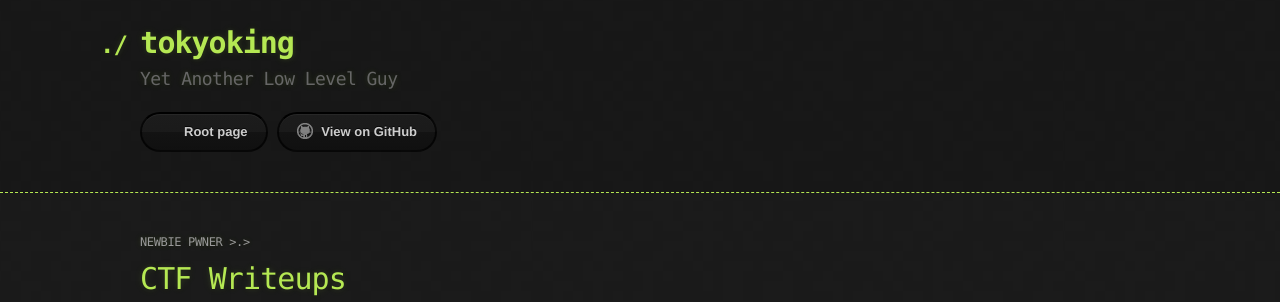
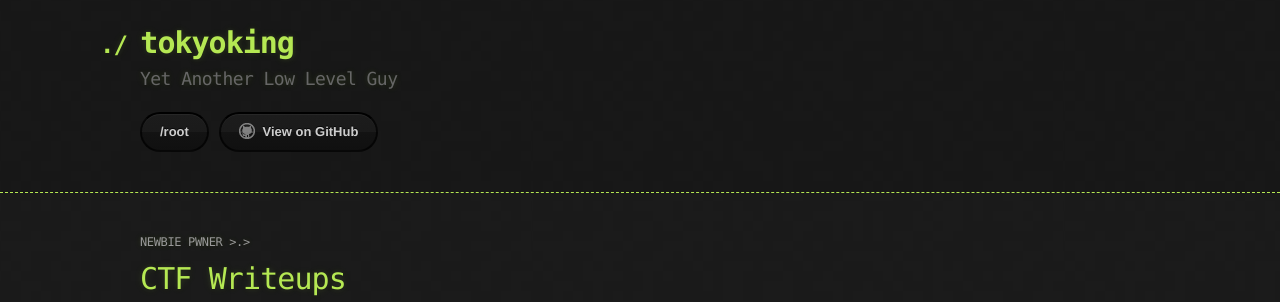
Before and after one commit to 4rsp/4rsp.github.io, a Jekyll site: the page built from index.md, in a window 1280 px wide. Shown: the top 302 px of the page. Built offline with Jekyll 4.4.1, drawn with Linux system fonts in a browser that asks for light colours.

Commit message:
Update default.html

```diff
--- a/_layouts/default.html
+++ b/_layouts/default.html
@@ -25,7 +25,7 @@
             <a href="{{ site.github.zip_url }}" class="btn">Download as .zip</a>
             <a href="{{ site.github.tar_url }}" class="btn">Download as .tar.gz</a>
           {% endif %}
-          <a href="/" class="btn btn-root-page"><span class="icon"></span>Root page</a>
+          <a href="/" class="btn btn-root-page">/root</a>
           <a href="{{ site.github.repository_url }}" class="btn btn-github"><span class="icon"></span>View on GitHub</a>
         </section>
       </div>
```
